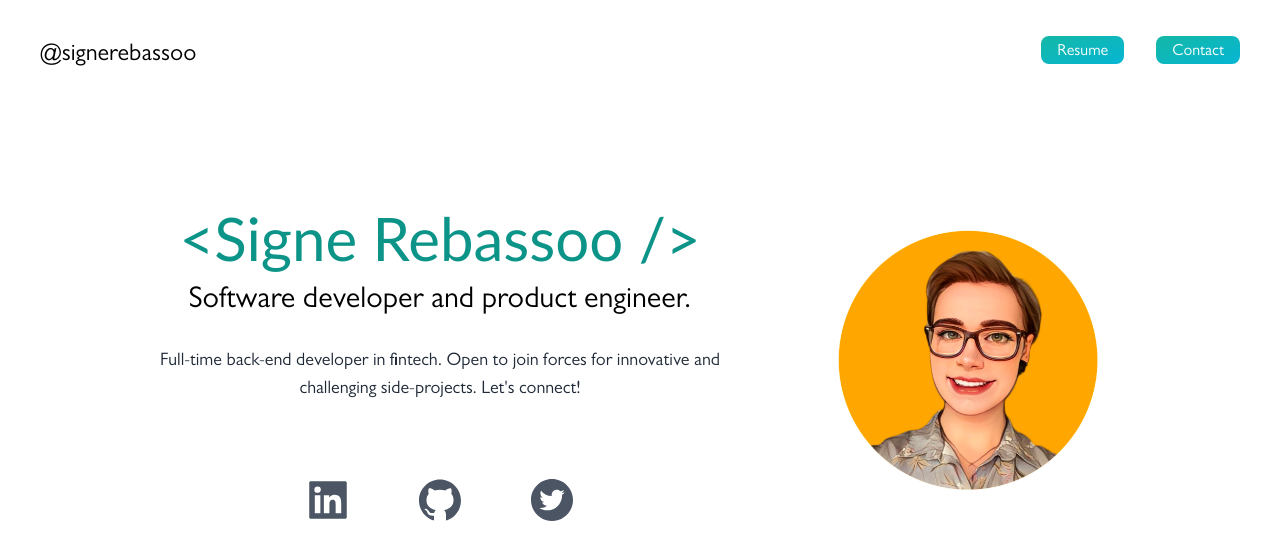
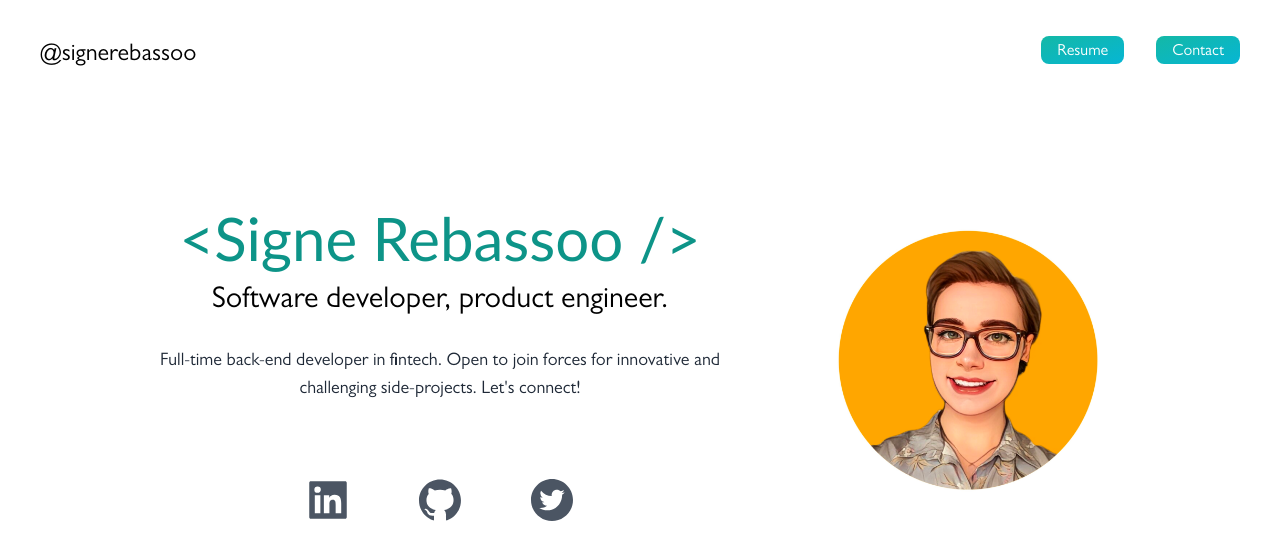
Before and after one commit to signerebassoo/signerebassoo.github.io, a React (Create React App) app: page / in a window 1280 px wide. Shown: the top 560 px of the page. Built offline with nearby package versions, Linux system fonts and the light colour scheme.

Commit message:
Minor fixes

```diff
--- a/src/HomePage/HeroSection/HeroText/HeroText.tsx
+++ b/src/HomePage/HeroSection/HeroText/HeroText.tsx
@@ -4,7 +4,7 @@ export default function HeroText() {
   return (
     <div className='text-center p-10'>
       <h2 className='sm:text-6xl text-5xl py-2 text-teal-600 font-medium'>{'<Signe Rebassoo />'}</h2>
-      <h3 className='sm:text-3xl text-2xl py-2'>Software developer and product engineer.</h3>
+      <h3 className='sm:text-3xl text-2xl py-2'>Software developer, product engineer.</h3>
       <p className='sm:text-lg text-base py-5 leading-8 text-gray-800 max-w-xl mx-auto'>Full-time back-end developer in fintech. Open to join forces for innovative and challenging side-projects. Let's connect!</p>
     </div>
   );
--- a/src/NavBar/NavLinks/NavLinks.tsx
+++ b/src/NavBar/NavLinks/NavLinks.tsx
@@ -7,6 +7,8 @@ export default function NavLinks() {
       <ul className='flex items-center'>
         <li>
           <NavButton link={'/'} name={'Resume'} />
+        </li>
+        <li>
           <NavButton link={'mailto:signe.rebassoo@gmail.com'} name={'Contact'} />
         </li>
       </ul>
```
